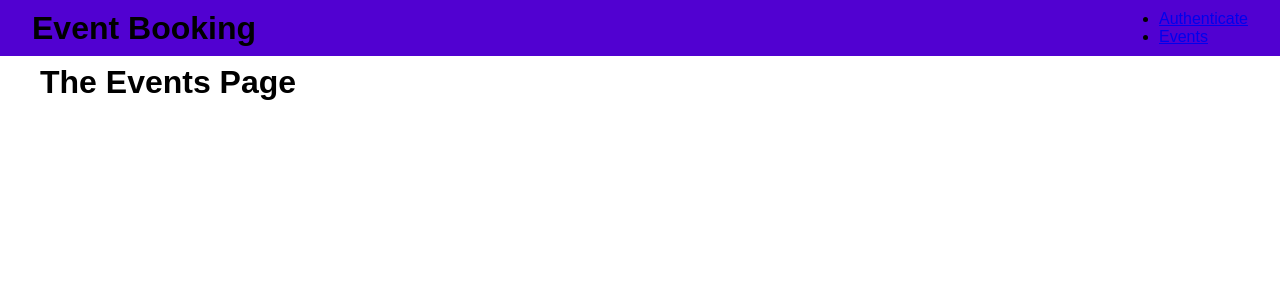
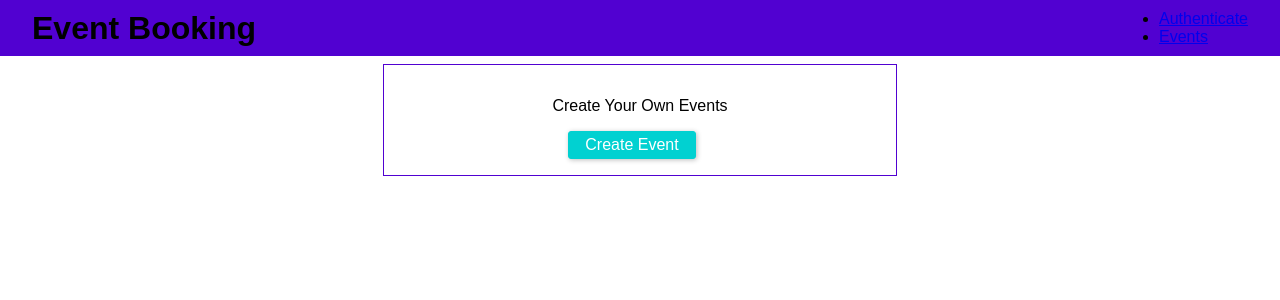
Before and after one commit to DeepCFoxXx/Event-Booking, a React (Create React App) app in the folder frontend/: page /events in a window 1280 px wide. Shown: the top 300 px of the page. Built offline with nearby package versions, Linux system fonts and the light colour scheme.

Commit message:
Refactored + added more css for events

```diff
--- a/frontend/src/index.css
+++ b/frontend/src/index.css
@@ -3,3 +3,38 @@
   padding: 0;
   font-family: sans-serif;
 }
+
+.form-control label,
+.form-control input {
+  width: 100%;
+  display: block;
+}
+
+.form-control label {
+  margin-bottom: 0.5rem;
+}
+
+.form-control {
+  margin-bottom: 1rem;
+}
+
+.form-actions button,
+.btn {
+  background-color: #01d1d1;
+  font: inherit;
+  border: 1px solid #01d1d1;
+  border-radius: 3px;
+  padding: 0.25rem 1rem;
+  margin-right: 1rem;
+  box-shadow: 1px 1px 5px rgba(0, 0, 0, 0.26);
+  color: white;
+  cursor: pointer;
+}
+
+.form-actions button:hover,
+.form_actions button:active,
+.btn:hover,
+.btn:active {
+  background-color: #01a7a7;
+  border-color: #01a7a7;
+}
--- a/frontend/src/pages/Auth.css
+++ b/frontend/src/pages/Auth.css
@@ -3,35 +3,3 @@
   max-width: 80%;
   margin: 5rem auto;
 }
-
-.form-control label,
-.form-control input {
-  width: 100%;
-  display: block;
-}
-
-.form-control label {
-  margin-bottom: 0.5rem;
-}
-
-.form-control {
-  margin-bottom: 1rem;
-}
-
-.form-actions button {
-  background-color: #01d1d1;
-  font: inherit;
-  border: 1px solid #01d1d1;
-  border-radius: 3px;
-  padding: 0.25rem 1rem;
-  margin-right: 1rem;
-  box-shadow: 1px 1px 5px rgba(0, 0, 0, 0.26);
-  color: white;
-  cursor: pointer;
-}
-
-.form-actions button:hover,
-.form_actions button:active {
-  background-color: #01a7a7;
-  border-color: #01a7a7;
-}
--- /dev/null
+++ b/frontend/src/pages/Events.css
@@ -0,0 +1,8 @@
+.events-control {
+  text-align: center;
+  border: 1px solid #5101d1;
+  padding: 1rem;
+  margin: 2rem auto;
+  width: 30rem;
+  max-width: 80%;
+}
--- a/frontend/src/pages/Events.js
+++ b/frontend/src/pages/Events.js
@@ -1,8 +1,15 @@
 import React, { Component } from "react";
+
+import "./Events.css";
 
 class EventsPage extends Component {
   render() {
-    return <h1>The Events Page</h1>;
+    return (
+      <div className="events-control">
+        <p>Create Your Own Events</p>
+        <button className="btn">Create Event</button>
+      </div>
+    );
   }
 }
 
```
